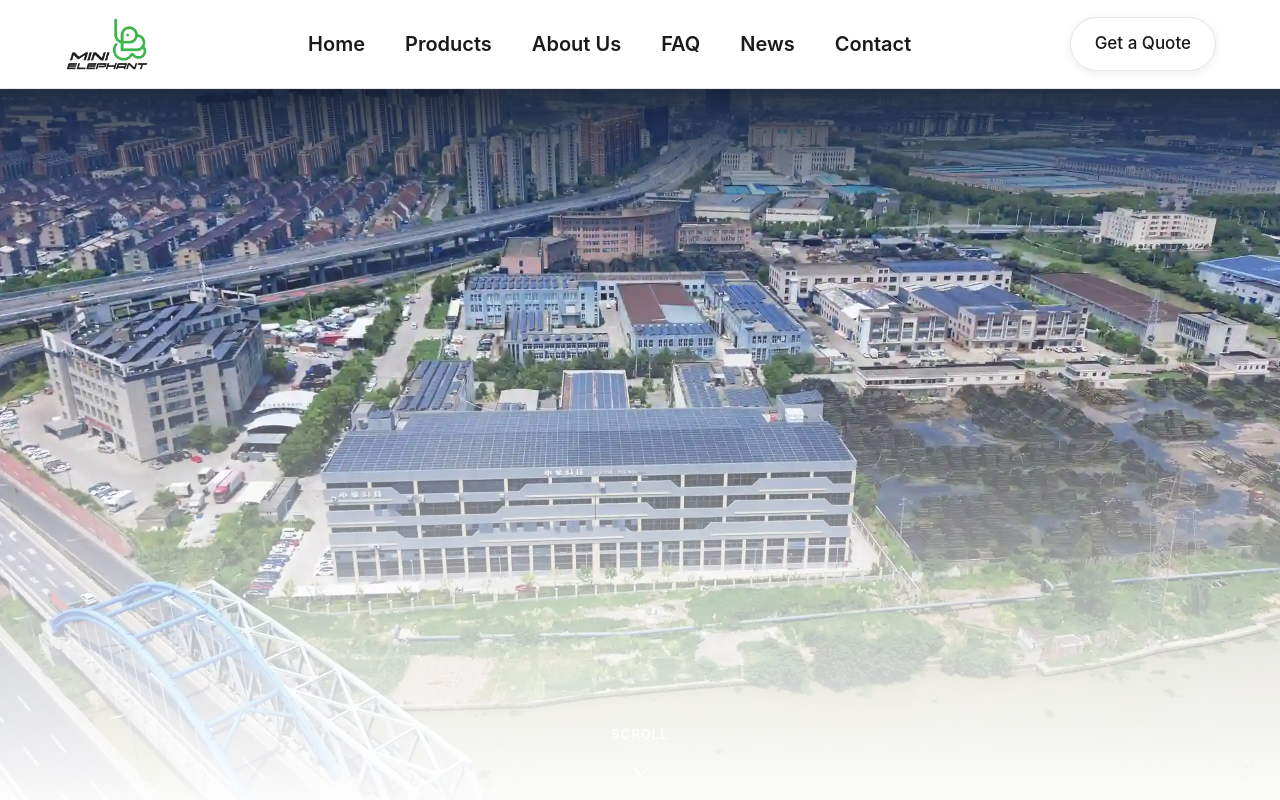
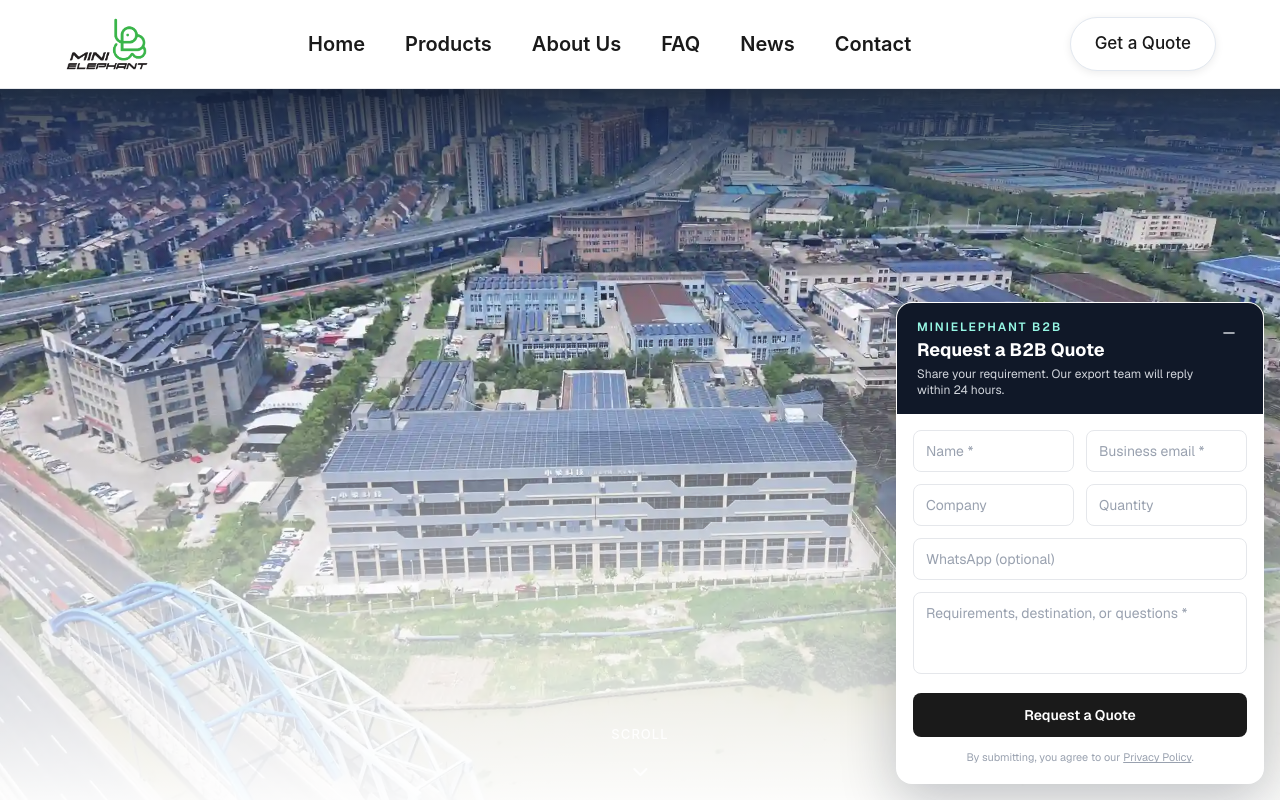
Before and after one commit to haja-ai/export-site, a Next.js app: page / in a window 1280 px wide. Shown: the top 800 px of the page. Built offline with nearby package versions, Linux system fonts and the light colour scheme.

Commit message:
feat: add persistent quick inquiry window

```diff
--- /dev/null
+++ b/app/components/FloatingInquiry.jsx
@@ -0,0 +1,130 @@
+'use client';
+
+import { useState } from 'react';
+
+const initialState = {
+  name: '',
+  email: '',
+  company: '',
+  phone: '',
+  quantity: '',
+  message: '',
+};
+
+export default function FloatingInquiry({ product = '' }) {
+  const [open, setOpen] = useState(true);
+  const [form, setForm] = useState(initialState);
+  const [status, setStatus] = useState('idle');
+  const [error, setError] = useState('');
+
+  const update = (event) => {
+    setForm((current) => ({ ...current, [event.target.name]: event.target.value }));
+  };
+
+  const submit = async (event) => {
+    event.preventDefault();
+    setStatus('loading');
+    setError('');
+
+    try {
+      const response = await fetch('/api/inquiry', {
+        method: 'POST',
+        headers: { 'Content-Type': 'application/json' },
+        body: JSON.stringify({
+          name: form.name,
+          email: form.email,
+          company: form.company,
+          phone: form.phone,
+          product: product || 'General inquiry',
+          quantity: form.quantity,
+          message: form.message,
+        }),
+      });
+
+      if (!response.ok) throw new Error('Unable to send your inquiry.');
+
+      setStatus('success');
+      if (typeof window !== 'undefined' && window.gtag) {
+        window.gtag('event', 'generate_lead', {
+          event_category: 'floating_inquiry',
+          event_label: product || 'homepage',
+          value: 1,
+        });
+      }
+    } catch (submissionError) {
+      setError(submissionError.message || 'Unable to send your inquiry.');
+      setStatus('error');
+    }
+  };
+
+  const title = product ? `Ask about ${product}` : 'Request a B2B Quote';
+
+  return (
+    <aside
+      className="fixed bottom-4 right-4 z-50 w-[calc(100vw-2rem)] max-w-[23rem]"
+      aria-label="Quick B2B inquiry"
+    >
+      {!open ? (
+        <button
+          type="button"
+          onClick={() => setOpen(true)}
+          className="ml-auto flex items-center gap-3 rounded-full bg-teal px-5 py-3.5 text-left text-white shadow-[0_16px_44px_rgba(15,118,110,0.32)] transition hover:-translate-y-0.5 hover:bg-teal/90 focus:outline-none focus-visible:ring-4 focus-visible:ring-teal/30"
+          aria-label="Open quick inquiry form"
+        >
+          <span className="flex h-9 w-9 items-center justify-center rounded-full bg-white/15">
+            <svg className="h-5 w-5" fill="none" stroke="currentColor" viewBox="0 0 24 24" aria-hidden="true"><path strokeLinecap="round" strokeLinejoin="round" strokeWidth={2} d="M21 11.5a8.38 8.38 0 01-.9 3.8 8.5 8.5 0 01-7.6 4.7 8.38 8.38 0 01-3.8-.9L3 21l1.9-5.7a8.38 8.38 0 01-.9-3.8 8.5 8.5 0 014.7-7.6 8.38 8.38 0 013.8-.9h.5a8.48 8.48 0 018 8v.5z" /></svg>
+          </span>
+          <span><span className="block text-xs font-medium text-white/80">MiniElephant B2B</span><span className="block font-semibold">Get a Quick Quote</span></span>
+        </button>
+      ) : (
+        <div className="overflow-hidden rounded-2xl border border-white/70 bg-white shadow-[0_18px_55px_rgba(15,23,42,0.24)]">
+          <div className="flex items-start justify-between gap-3 bg-gray-900 px-5 py-4 text-white">
+            <div>
+              <p className="text-xs font-semibold uppercase tracking-[0.16em] text-teal-200">MiniElephant B2B</p>
+              <h2 className="mt-1 text-lg font-bold leading-tight">{title}</h2>
+              <p className="mt-1 text-xs text-gray-300">Share your requirement. Our export team will reply within 24 hours.</p>
+            </div>
+            <button type="button" onClick={() => setOpen(false)} className="rounded-full p-1 text-gray-300 transition hover:bg-white/10 hover:text-white focus:outline-none focus-visible:ring-2 focus-visible:ring-white" aria-label="Minimize quick inquiry form">
+              <svg className="h-5 w-5" fill="none" stroke="currentColor" viewBox="0 0 24 24" aria-hidden="true"><path strokeLinecap="round" strokeLinejoin="round" strokeWidth={2} d="M18 12H6" /></svg>
+            </button>
+          </div>
+
+          {status === 'success' ? (
+            <div className="px-5 py-7 text-center">
+              <div className="mx-auto flex h-12 w-12 items-center justify-center rounded-full bg-teal/10 text-teal">
+                <svg className="h-6 w-6" fill="none" stroke="currentColor" viewBox="0 0 24 24" aria-hidden="true"><path strokeLinecap="round" strokeLinejoin="round" strokeWidth={2} d="M5 13l4 4L19 7" /></svg>
+              </div>
+              <h3 className="mt-3 font-bold text-gray-900">Inquiry received</h3>
+              <p className="mt-1 text-sm leading-relaxed text-gray-600">Thank you. We will review your request and reply within 24 hours.</p>
+              <button type="button" onClick={() => setOpen(false)} className="mt-4 text-sm font-semibold text-teal hover:underline">Close</button>
+            </div>
+          ) : (
+            <form onSubmit={submit} className="space-y-3 p-4">
+              {error && <p role="alert" className="rounded-lg bg-red-50 px-3 py-2 text-xs text-red-700">{error}</p>}
+              <div className="grid grid-cols-2 gap-3">
+                <label className="sr-only" htmlFor="floating-inquiry-name">Name</label>
+                <input id="floating-inquiry-name" name="name" value={form.name} onChange={update} required placeholder="Name *" className="min-w-0 rounded-lg border border-gray-200 px-3 py-2.5 text-sm text-gray-900 outline-none transition placeholder:text-gray-400 focus:border-teal focus:ring-2 focus:ring-teal/20" />
+                <label className="sr-only" htmlFor="floating-inquiry-email">Business email</label>
+                <input id="floating-inquiry-email" name="email" type="email" value={form.email} onChange={update} required placeholder="Business email *" className="min-w-0 rounded-lg border border-gray-200 px-3 py-2.5 text-sm text-gray-900 outline-none transition placeholder:text-gray-400 focus:border-teal focus:ring-2 focus:ring-teal/20" />
+              </div>
+              <div className="grid grid-cols-2 gap-3">
+                <label className="sr-only" htmlFor="floating-inquiry-company">Company</label>
+                <input id="floating-inquiry-company" name="company" value={form.company} onChange={update} placeholder="Company" className="min-w-0 rounded-lg border border-gray-200 px-3 py-2.5 text-sm text-gray-900 outline-none transition placeholder:text-gray-400 focus:border-teal focus:ring-2 focus:ring-teal/20" />
+                <label className="sr-only" htmlFor="floating-inquiry-quantity">Quantity</label>
+                <input id="floating-inquiry-quantity" name="quantity" value={form.quantity} onChange={update} placeholder="Quantity" className="min-w-0 rounded-lg border border-gray-200 px-3 py-2.5 text-sm text-gray-900 outline-none transition placeholder:text-gray-400 focus:border-teal focus:ring-2 focus:ring-teal/20" />
+              </div>
+              <label className="sr-only" htmlFor="floating-inquiry-phone">WhatsApp</label>
+              <input id="floating-inquiry-phone" name="phone" value={form.phone} onChange={update} placeholder="WhatsApp (optional)" className="w-full rounded-lg border border-gray-200 px-3 py-2.5 text-sm text-gray-900 outline-none transition placeholder:text-gray-400 focus:border-teal focus:ring-2 focus:ring-teal/20" />
+              <label className="sr-only" htmlFor="floating-inquiry-message">Requirement</label>
+              <textarea id="floating-inquiry-message" name="message" value={form.message} onChange={update} required rows={3} placeholder="Requirements, destination, or questions *" className="w-full resize-none rounded-lg border border-gray-200 px-3 py-2.5 text-sm text-gray-900 outline-none transition placeholder:text-gray-400 focus:border-teal focus:ring-2 focus:ring-teal/20" />
+              <button type="submit" disabled={status === 'loading'} className="btn-primary w-full py-3 text-sm disabled:cursor-not-allowed disabled:opacity-60">
+                {status === 'loading' ? 'Sending...' : 'Request a Quote'}
+              </button>
+              <p className="px-1 text-center text-[0.68rem] leading-relaxed text-gray-400">By submitting, you agree to our <a className="underline hover:text-teal" href="/privacy">Privacy Policy</a>.</p>
+            </form>
+          )}
+        </div>
+      )}
+    </aside>
+  );
+}
--- a/app/page.js
+++ b/app/page.js
@@ -1,5 +1,6 @@
 import { siteSections } from '@/lib/site-sections';
 import SectionRenderer from './components/SectionRenderer';
+import FloatingInquiry from './components/FloatingInquiry';
 
 export const metadata = {
   title: 'Electric Wheelchair Manufacturer',
@@ -26,6 +27,7 @@ export default function HomePage() {
       {sections.map((section) => (
         <SectionRenderer key={section.id} section={section} />
       ))}
+      <FloatingInquiry />
     </div>
   );
 }
--- a/app/products/[slug]/page.js
+++ b/app/products/[slug]/page.js
@@ -3,6 +3,7 @@ import { notFound } from 'next/navigation';
 import { getProductBySlug, wheelchairs } from '@/lib/products';
 import ProductJsonLd from '@/app/components/ProductJsonLd';
 import ImageGallery from '@/app/components/ImageGallery';
+import FloatingInquiry from '@/app/components/FloatingInquiry';
 
 export async function generateStaticParams() {
   return wheelchairs.map((p) => ({ slug: p.slug }));
@@ -193,6 +194,7 @@ export default async function ProductDetailPage({ params }) {
           </div>
         </div>
       </section>
+      <FloatingInquiry product={product.name} />
     </div>
   );
 }
```
